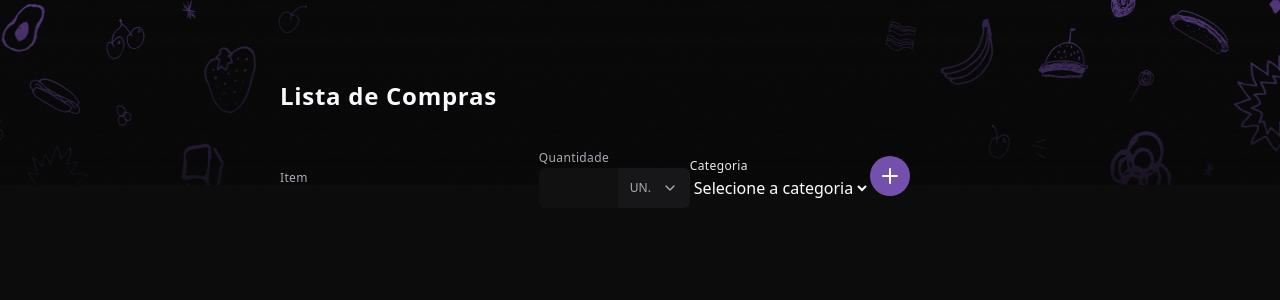
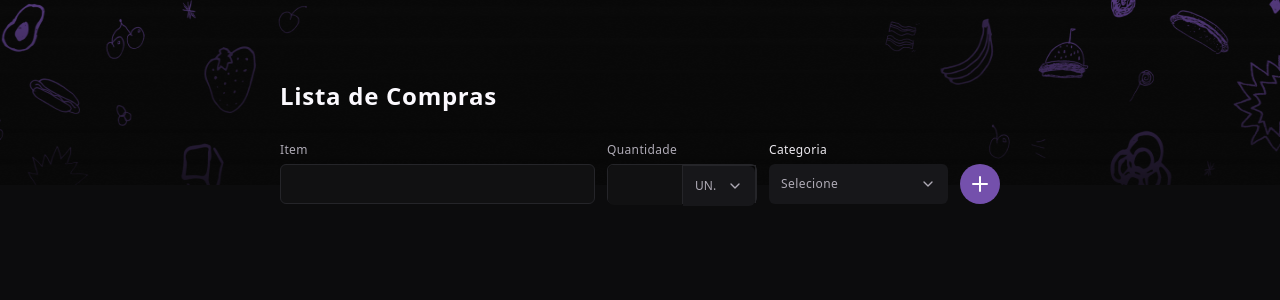
Before and after one commit to maik-emanoel/shopping-list, a React (Vite) app: page / in a window 1280 px wide. Shown: the top 300 px of the page. Built offline with nearby package versions, Linux system fonts and the light colour scheme.

Commit message:
create optionsCategory

```diff
--- a/src/components/Form.tsx
+++ b/src/components/Form.tsx
@@ -1,4 +1,12 @@
-import { ChevronDown, Plus } from "lucide-react";
+import {
+  Apple,
+  Beef,
+  Carrot,
+  ChevronDown,
+  Milk,
+  Plus,
+  Sandwich,
+} from "lucide-react";
 import Select, { SingleValue, components } from "react-select";
 import { onlyNumbers } from "../utils/onlyNumbers";
 import { useState } from "react";
@@ -6,12 +14,40 @@ import { touchIsSupported } from "../utils/touchUtil";
 import { Label } from "./Label";
 
 export function Form() {
-  const [isSelectOpen, setIsSelectOpen] = useState(false)
+  const [isSelectOpen, setIsSelectOpen] = useState(false);
 
   const optionsQuantity = [
     { value: "unidade", label: "Un." },
     { value: "litro", label: "L" },
     { value: "kilograma", label: "Kg" },
+  ];
+
+  const optionsCategory = [
+    {
+      value: "padaria",
+      label: "Padaria",
+      icon: <Sandwich size={16} className="text-yellow" />,
+    },
+    {
+      value: "legume",
+      label: "Legume",
+      icon: <Carrot size={16} className="text-green" />,
+    },
+    {
+      value: "carne",
+      label: "Carne",
+      icon: <Beef size={16} className="text-pink" />,
+    },
+    {
+      value: "fruta",
+      label: "Fruta",
+      icon: <Apple size={16} className="text-orange" />,
+    },
+    {
+      value: "bebida",
+      label: "Bebida",
+      icon: <Milk size={16} className="text-blue" />,
+    },
   ];
 
   // eslint-disable-next-line @typescript-eslint/no-explicit-any
@@ -23,6 +59,18 @@ export function Form() {
     );
   };
 
+  // eslint-disable-next-line @typescript-eslint/no-explicit-any
+  const Option = (props: any) => {
+    return (
+      <components.Option {...props}>
+        <div className="flex items-center gap-2">
+          {props.data.icon}
+          <span>{props.data.label}</span>
+        </div>
+      </components.Option>
+    );
+  };
+
   function handleChange(
     selectedOption: SingleValue<{ value: string; label: string }>
   ) {
@@ -30,20 +78,24 @@ export function Form() {
   }
 
   return (
-    <form className="text-white flex items-center">
-      <div>
+    <form className="text-white flex items-center gap-3">
+      <div className="flex flex-col gap-2 flex-1">
         <Label name="Item" htmlFor="itemInput" />
-        <input type="text" id="itemInput" />
+        <input
+          type="text"
+          id="itemInput"
+          className="h-10 p-3 bg-gray-500 rounded-md border-[1px] border-gray-300 outline-none focusInput"
+        />
       </div>
 
-      <div className="">
+      <div className="max-w-[150px] w-full flex flex-col gap-2">
         <Label name="Quantidade" htmlFor="quantity" />
 
-        <div className="flex rounded-md h-10">
+        <div className="flex rounded-md h-10 divide-y-[1px] divide-gray-300 border-[1px] border-gray-300">
           <input
             type="text"
             id="quantity"
-            className="max-w-[79px] rounded-l-md p-3 bg-gray-500 focus:outline"
+            className="w-full h-10 rounded-l-md p-3 bg-gray-500 outline-none focus:border-[1px] focus:border-purpleLight"
             autoComplete="off"
             maxLength={3}
             onKeyDown={(e) => onlyNumbers(e)}
@@ -54,11 +106,17 @@ export function Form() {
             components={{ DropdownIndicator }}
             unstyled={true}
             classNames={{
-              control: () => "bg-gray-400 text-gray-200 flex items-center justify-between w-[72px] h-full px-3 rounded-r-md text-xs uppercase",
-              container: () => "cursor-pointer",
-              dropdownIndicator: () => `${isSelectOpen ? "rotate-180" : "rotate-0"}`,
-              option: () => `p-3 bg-gray-500 text-sm tracking-[0.42px] ${touchIsSupported ? '' : 'hover:bg-gray-300'}`,
-              menuList: () => "divide-y-[1px] divide-gray-300 border border-gray-300 rounded-md mt-1"
+              container: () => "border-[1px] border-gray-300",
+              control: () =>
+                "bg-gray-400 text-gray-200 flex items-center justify-between w-[72px] h-10 px-3 rounded-r-md text-xs uppercase",
+              dropdownIndicator: () =>
+                `${isSelectOpen ? "rotate-180" : "rotate-0"}`,
+              option: () =>
+                `p-3 bg-gray-500 text-sm tracking-[0.42px] ${
+                  touchIsSupported ? "" : "hover:bg-gray-300"
+                }`,
+              menuList: () =>
+                "divide-y-[1px] divide-gray-300 border border-gray-300 rounded-md mt-1",
             }}
             defaultValue={optionsQuantity[0]}
             onMenuOpen={() => setIsSelectOpen(true)}
@@ -67,21 +125,31 @@ export function Form() {
         </div>
       </div>
 
-      <div>
-        <Label name="Categoria" htmlFor="category" isCategory/>
+      <div className="max-w-[179px] w-full flex flex-col gap-2">
+        <Label name="Categoria" htmlFor="category" isCategory />
 
-        <div>
-          <select name="" className="bg-transparent">
-            <option value="" hidden>
-              Selecione a categoria
-            </option>
-            <option value="litro">L</option>
-            <option value="kilograma">Kg</option>
-          </select>
+        <div className="h-10">
+          <Select
+            unstyled
+            options={optionsCategory}
+            placeholder="Selecione"
+            classNames={{
+              control: () =>
+                "bg-gray-400 text-gray-200 tracking-[0.42px] flex items-center justify-between h-full px-3 rounded-md text-xs",
+              container: () => "h-full",
+              dropdownIndicator: () =>
+                `${isSelectOpen ? "rotate-180" : "rotate-0"}`,
+              option: () =>
+                `p-3 bg-gray-500 text-sm tracking-[0.42px] ${touchIsSupported ? "" : "hover:bg-gray-300"}`,
+              menuList: () =>
+                "divide-y-[1px] divide-gray-300 border border-gray-300 rounded-md mt-1",
+            }}
+            components={{ DropdownIndicator, Option }}
+          />
         </div>
       </div>
 
-      <button className="w-10 h-10 grid place-items-center bg-purpleNormal rounded-full">
+      <button className="w-10 h-10 grid place-items-center bg-purpleNormal rounded-full flex-shrink-0 self-end">
         <Plus />
       </button>
     </form>
```
